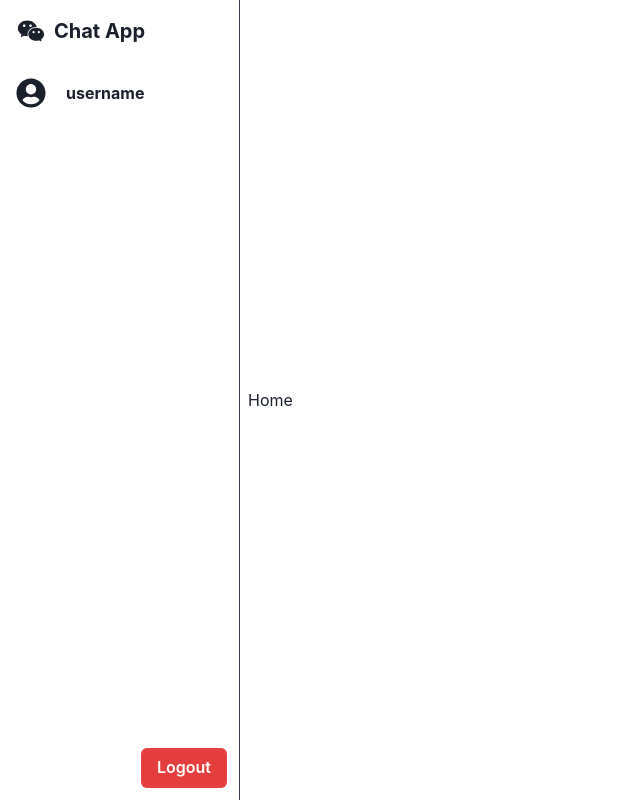
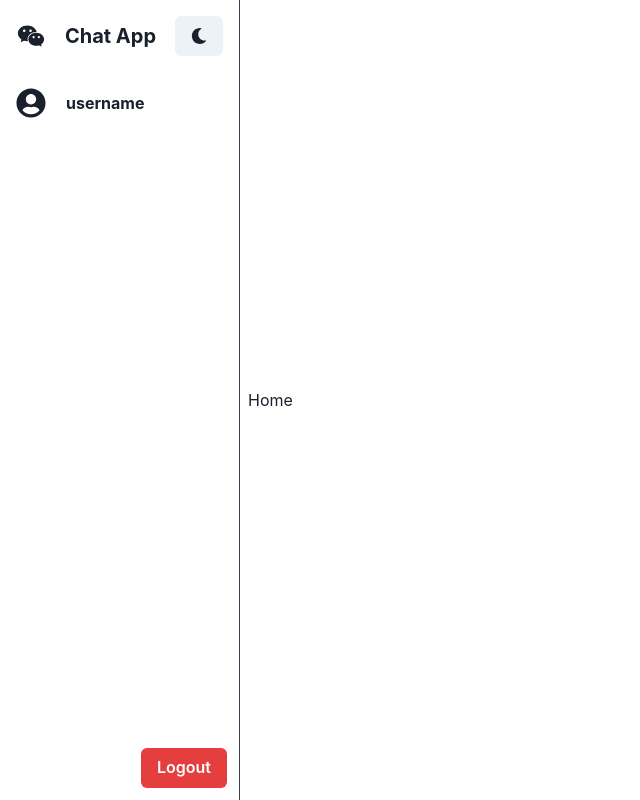
Before and after one commit to RichGod93/chat-app-prototype, a Next.js app: page /home in a window 1280 px wide. Shown: the whole page, without its empty margins (0-640 px from the left). Built offline with nearby package versions, Linux system fonts and the light colour scheme; no server answers.

Commit message:
add: light mode toggle

```diff
--- a/src/components/Sidebar.tsx
+++ b/src/components/Sidebar.tsx
@@ -1,16 +1,43 @@
-import { Box, Flex, HStack, VStack, Text, Spacer, Button } from "@chakra-ui/react";
-import { FaUserCircle } from "react-icons/fa";
+import { Box, Flex, HStack, VStack, Text, Spacer, Button, useToast, useColorMode } from "@chakra-ui/react";
+import { FaMoon, FaSun, FaUserCircle } from "react-icons/fa";
 import { AiOutlineWechat } from 'react-icons/ai';
 import { useAuth } from "@/context/AuthContext";
+import { auth, db } from "@/config/firebase";
+import { collection, doc, setDoc } from "firebase/firestore";
 
 function Sidebar() {
     const { logout } = useAuth();
+    const toast = useToast();
+    const isOnline = collection(db, 'isOnline');
+
+    const { colorMode, toggleColorMode } = useColorMode();
 
     const handleLogout = () => {
         try {
             logout();
+
+            if (auth.currentUser != null) {
+                setDoc(doc(isOnline, auth?.currentUser.uid), {
+                    isOnline: false,
+                });
+                console.log('user signed out');
+                toast({
+                    title: 'Goodbye',
+                    description: 'See you next time',
+                    status: 'success',
+                    duration: 2000,
+                    isClosable: true,
+                });
+            }
         } catch (error: any) {
-            console.log('could not log user out', error);
+            console.log('could not sign user out', error);
+            toast({
+                title: 'Error',
+                description: 'Could not sign you out',
+                status: 'error',
+                duration: 3000,
+                isClosable: true,
+            });
         }
     };
 
@@ -18,9 +45,17 @@ function Sidebar() {
         <Flex h="100vh" direction="column">
             <Box flex="1">
                 {/* Logo or title */}
-                <HStack p="4" fontWeight="bold">
+                <HStack
+                    p="4"
+                    fontWeight="bold"
+                    width={'100%'}
+                    display='flex'
+                    alignItems={'center'}
+                    justifyContent={'space-between'}
+                >
                     <AiOutlineWechat size={30} />
                     <Text fontSize={20}>Chat App</Text>
+                    <Button onClick={toggleColorMode}>{colorMode === 'light' ? (<FaMoon />) : (<FaSun />)}</Button>
                 </HStack>
                 {/* Navigation links */}
                 <VStack spacing="4" align="stretch">
```
